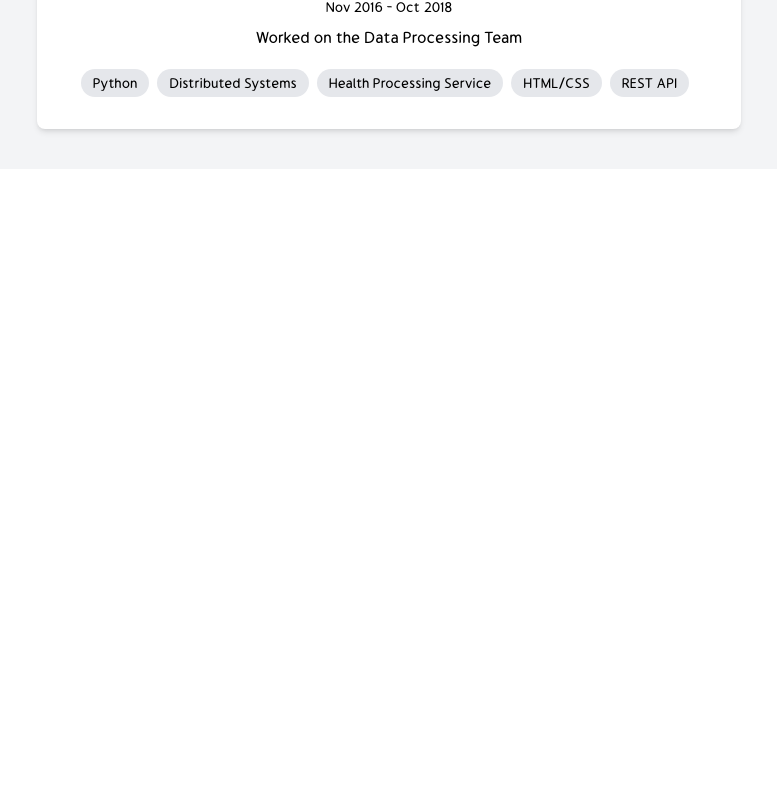
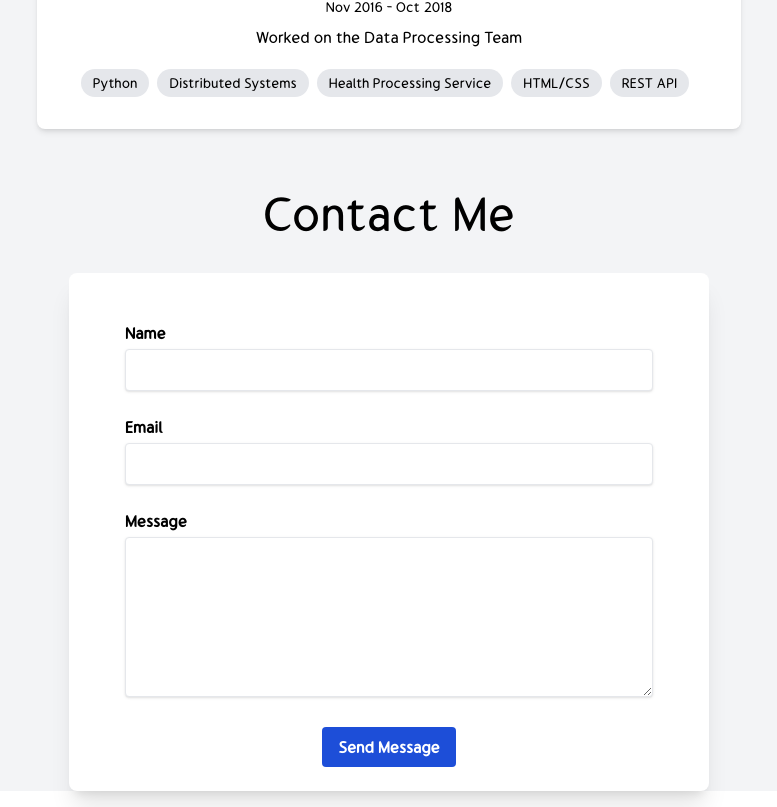
Before and after one commit to prabhumarappan/portfolio, a Next.js app: page / in a window 1280 px wide. Shown: the part 4134-4941 px from the top of the page, without its empty margins (251-1028 px from the left). Before the commit the page ends 4303 px from the top, so only its background shows below. Built offline with nearby package versions, Linux system fonts and the light colour scheme; no server answers.

Commit message:
added contact me form

```diff
--- /dev/null
+++ b/components/ContactMe.tsx
@@ -0,0 +1,58 @@
+export default function ContactMe() {
+    const handleSubmit = (e: React.FormEvent<HTMLFormElement>) => {
+        alert("Form submitted");
+    };
+    return (
+        <div id="contact" className="lg:max-w-2xl mx-auto">
+            <h1 className="text-5xl text-center p-5">Contact Me</h1>
+            <form
+                onSubmit={handleSubmit}
+                className="bg-white rounded-lg shadow-xl px-8 p-6 m-4"
+            >
+                <div className="m-6">
+                    <label className="block font-bold mb-1" htmlFor="name">
+                        Name
+                    </label>
+                    <input
+                        className="shadow border rounded w-full py-2 px-2"
+                        id="name"
+                        name="name"
+                        type="text"
+                        required
+                    />
+                </div>
+                <div className="m-6">
+                    <label className="block font-bold mb-1" htmlFor="email">
+                        Email
+                    </label>
+                    <input
+                        className="shadow border rounded w-full py-2 px-2"
+                        id="email"
+                        name="email"
+                        type="email"
+                        required
+                    />
+                </div>
+                <div className="m-6">
+                    <label className="block font-bold mb-1" htmlFor="message">
+                        Message
+                    </label>
+                    <textarea
+                        className="shadow border rounded w-full py-2 px-2 h-40"
+                        id="message"
+                        name="message"
+                        required
+                    ></textarea>
+                </div>
+                <div className="flex items-center justify-center">
+                    <button
+                        className="bg-blue-700 hover:bg-green-700 text-white font-bold py-2 px-4 rounded"
+                        type="submit"
+                    >
+                        Send Message
+                    </button>
+                </div>
+            </form>
+        </div>
+    );
+}
--- a/pages/index.tsx
+++ b/pages/index.tsx
@@ -4,6 +4,7 @@ import Navbar from "@/components/Navbar";
 import Head from "next/head";
 import Projects from "@/components/Projects";
 import Work from "@/components/Work";
+import ContactMe from "@/components/ContactMe";
 
 export default function Home() {
     return (
@@ -26,6 +27,7 @@ export default function Home() {
                 <About />
                 <Projects />
                 <Work />
+                <ContactMe />
             </main>
         </>
     );
```
